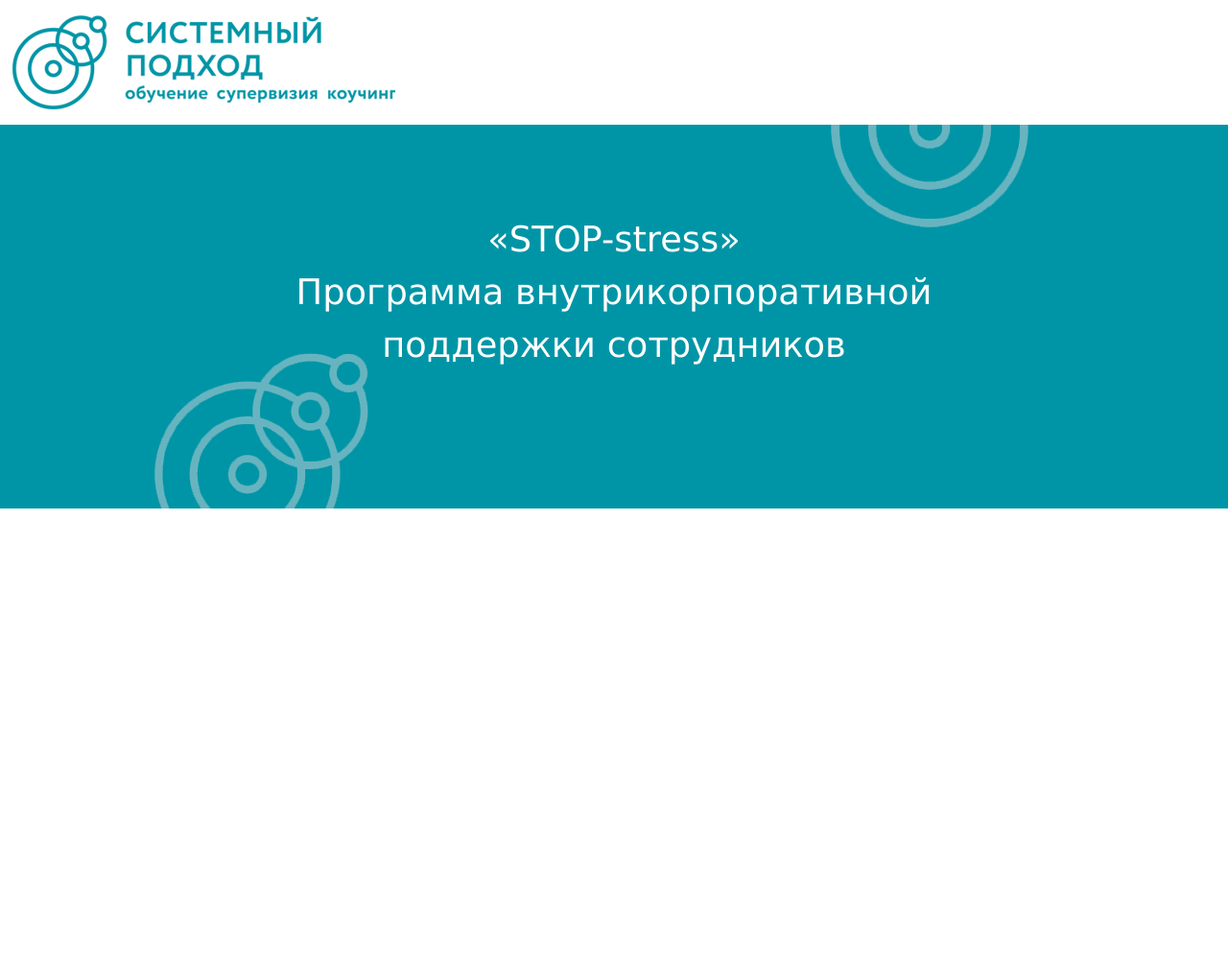
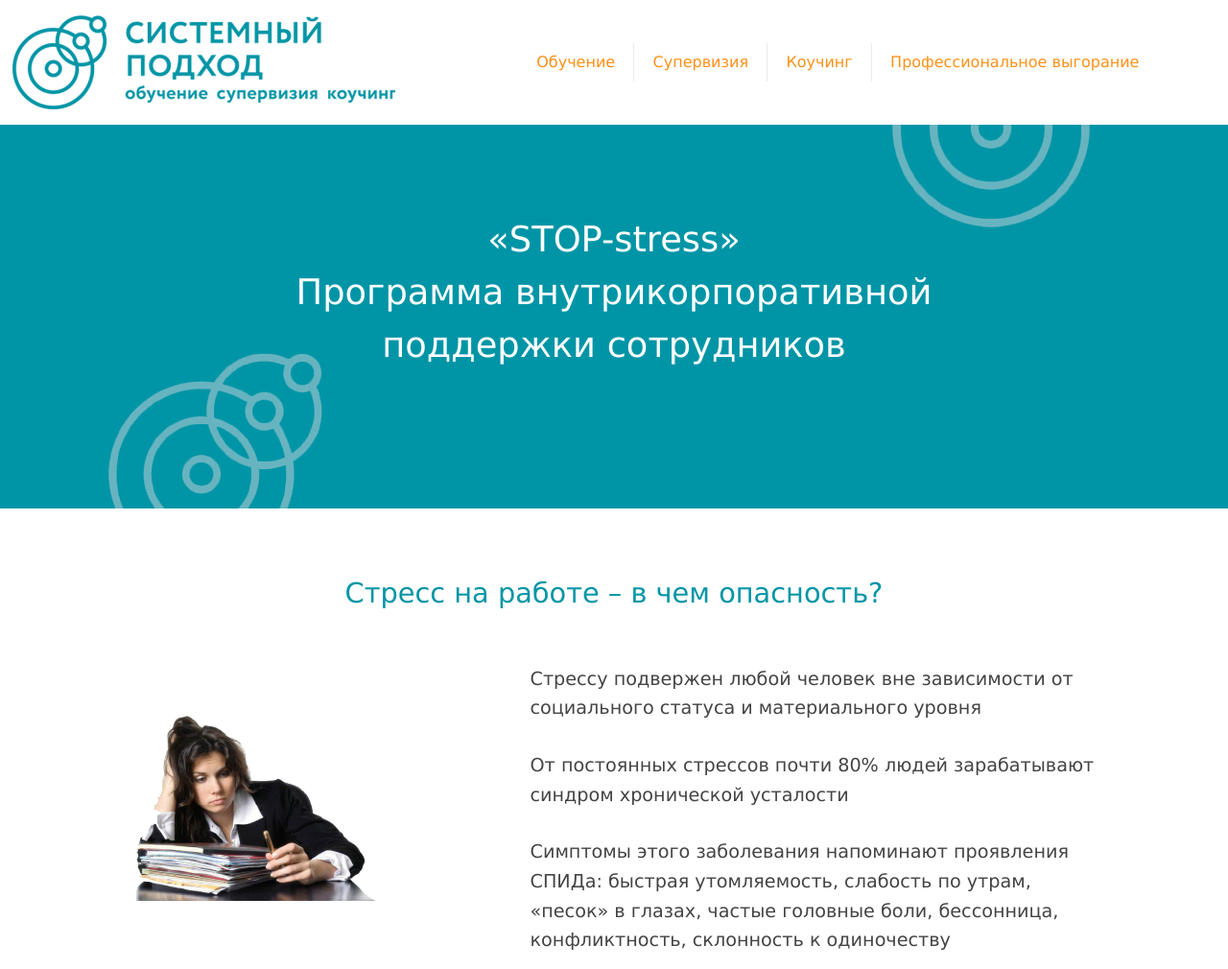
Before and after one commit to Garrbuzz/sp-new, a PHP site: page / in a window 1280 px wide. Shown: the whole page at 96% size. Before the commit the page ends 530 px from the top, so only its background shows below. Run offline with PHP 8.4, Linux system fonts and the light colour scheme.

Commit message:
+nav +content

```diff
--- a/source/css/header.scss
+++ b/source/css/header.scss
@@ -2,3 +2,6 @@
 	grid-column: 1/5;
 	margin: 1em;
 }
+header{
+	// background: #fd9017;
+}
--- a/www/css/style.css
+++ b/www/css/style.css
@@ -308,7 +308,7 @@ template {
 .block-grid-3-23 {
   grid-column: 3/23; }
 
-.flex-center-wrap {
+.flex-hcenter-wrap {
   display: -webkit-box;
   display: -ms-flexbox;
   display: flex;
@@ -327,9 +327,46 @@ template {
   -ms-flex-pack: distribute;
   justify-content: space-around; }
 
+.flex-hcenter-vcenter-wrap {
+  display: -webkit-box;
+  display: -ms-flexbox;
+  display: flex;
+  -webkit-box-pack: center;
+  -ms-flex-pack: center;
+  justify-content: center;
+  -ms-flex-wrap: wrap;
+  flex-wrap: wrap;
+  -webkit-box-align: center;
+  -ms-flex-align: center;
+  align-items: center; }
+
 .logo {
   grid-column: 1/5;
   margin: 1em; }
+
+.nav-wrap {
+  grid-column: 5/13; }
+  .nav-wrap ul {
+    list-style-type: none;
+    display: -webkit-box;
+    display: -ms-flexbox;
+    display: flex; }
+    .nav-wrap ul li {
+      height: 2.5em;
+      border-left: 1px solid #eaeaea; }
+      .nav-wrap ul li a {
+        font-family: verdana;
+        color: #fd9017;
+        padding: 0.7em 1.2em;
+        text-decoration: none;
+        display: block;
+        -webkit-transition: color 0.2s ease-in-out, background 0.2s ease-in-out;
+        transition: color 0.2s ease-in-out, background 0.2s ease-in-out; }
+      .nav-wrap ul li a:hover {
+        color: #0095a6;
+        background: #eee; }
+    .nav-wrap ul li:first-child {
+      border-left: none; }
 
 .blue {
   background: #0095a6;
@@ -339,7 +376,7 @@ template {
 
 .circle-up {
   position: absolute;
-  right: 13em;
+  right: 9em;
   top: 0;
   background: url("../img/back-image-2.png");
   width: 207px;
@@ -347,7 +384,7 @@ template {
 
 .circle-down {
   position: absolute;
-  left: 10em;
+  left: 7em;
   bottom: 0;
   background: url("../img/back-image-1.png");
   width: 226px;
@@ -364,3 +401,25 @@ template {
     font-weight: 100;
     font-size: 2.3em;
     line-height: 1.5em; }
+
+.stress-title {
+  grid-column: 4/10; }
+  .stress-title h2 {
+    font-family: verdana;
+    font-weight: 100;
+    font-size: 1.8em;
+    color: #0095a6;
+    margin: 2.5em 0 1.5em 0; }
+
+.stress-img-left {
+  font-family: verdana;
+  grid-column: 1/6; }
+
+.stress-text-right {
+  font-family: verdana;
+  grid-column: 6/12; }
+  .stress-text-right p {
+    font-size: 1.2em;
+    color: #444;
+    margin: 0.75em 1em;
+    line-height: 1.6em; }
--- a/www/index.html
+++ b/www/index.html
@@ -7,15 +7,40 @@
 
 </head>
 <header class="grid-12">
-	<div class="logo flex-center-wrap"><img src="../img/logo.png" alt=""></div>
+	<div class="logo flex-hcenter-wrap"><img src="../img/logo.png" alt=""></div>
+	<div class="nav-wrap flex-hcenter-vcenter-wrap">
+
+			<ul>
+				<li><a href="learning.html">Обучение</a></li>
+				<li><a href="supervision.html">Супервизия</a></li>
+				<li><a href="couching.html">Коучинг</a></li>
+				<li><a href="prof-burnout.html">Профессиональное выгорание</a></li>
+			</ul>
+
+	</div>
 </header>
 <section class="grid-12 blue">
 	<div class="wrap-h1"><h1>«STOP-stress»<br>
-Программа&nbspвнутрикорпоративной <br>
-поддержки&nbspсотрудников</h1></div>
-
+		Программа&nbspвнутрикорпоративной <br>
+		поддержки&nbspсотрудников</h1>
+	</div>
 	<div class="circle-up"></div>
 	<div class="circle-down"></div>
+</section>
+<section class="grid-12">
+	<div class="stress-title flex-hcenter-wrap">
+		<h2>Стресс на работе – в чем опасность?</h2>
+	</div>
+	<div class="stress-img-left flex-hcenter-vcenter-wrap">
+		<div><img src="../img/girl.png" alt=""></div>
+	</div>
+	<div class="stress-text-right flex-hcenter-wrap">
+		<p>Стрессу подвержен любой человек вне зависимости от социального статуса и материального уровня</p>
+		<p>От постоянных стрессов почти 80% людей зарабатывают синдром хронической усталости</p>
+		<p>Симптомы этого заболевания напоминают проявления СПИДа: быстрая утомляемость, слабость по утрам,
+«песок» в глазах, частые головные боли, бессонница, конфликтность, склонность к одиночеству</p>
+	</div>
+
 </section>
 <body>
 
```
Also changed, not shown: source/css/layout.scss (+7 -1 lines), source/css/nav.scss (+34 -0 lines), source/css/style.scss (+30 -4 lines), source/html/index.html (+29 -4 lines), source/img/girl.png (added), www/img/girl.png (added).
